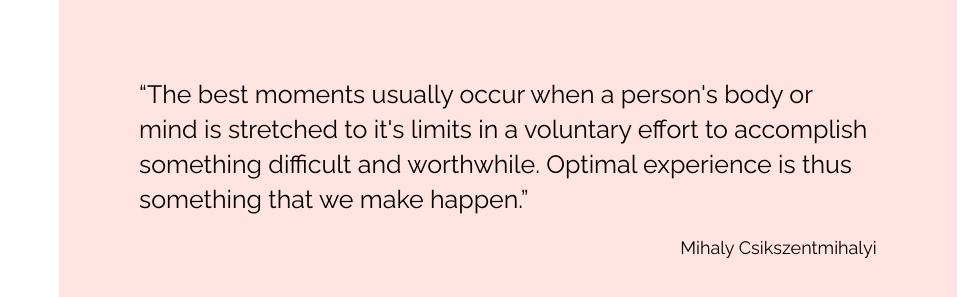
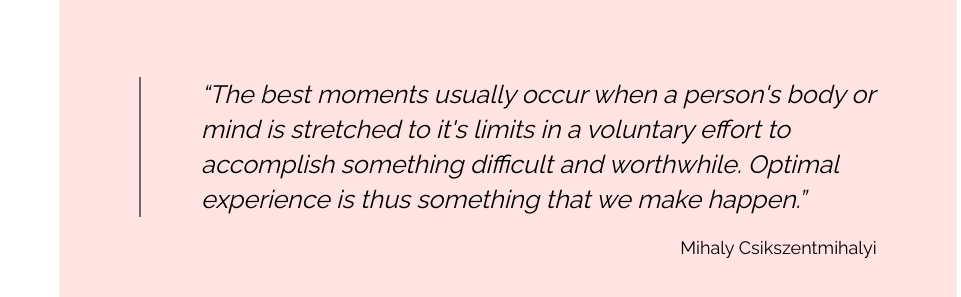
Before and after one commit to anniediep/Portfolio, a plain HTML site: page about.html in a window 1280 px wide. Shown: the part 2321-2618 px from the top of the page, without its empty margins (319-1280 px from the left). Drawn offline with Linux system fonts and the light colour scheme.

Commit message:
uncommented quote style

```diff
--- a/css/style.css
+++ b/css/style.css
@@ -348,11 +348,11 @@ p {
     width: 25%;
 }
 
-/*.quote {
+.quote {
     border-left: dimgray 2px solid;
     padding-left: 60px;
     font-style: italic;
-}*/
+}
 
 .walkthrough {
     align-items: center;
```
